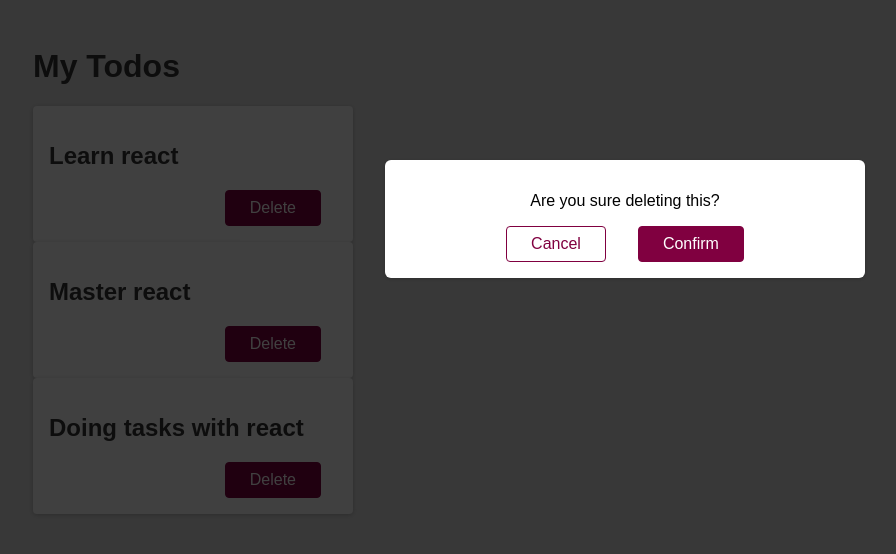
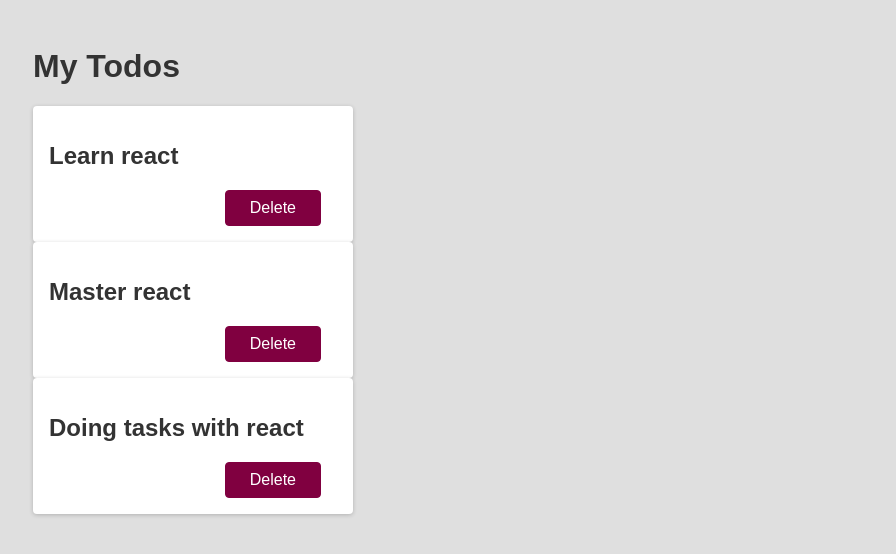
Before and after one commit to emdadul-islam439/react-course-project, a React (Create React App) app: page / in a window 1280 px wide. Shown: the top 554 px of the page, without its empty margins (15-911 px from the left). Built offline with nearby package versions, Linux system fonts and the light colour scheme.

Commit message:
created state and used it

```diff
--- a/src/App.js
+++ b/src/App.js
@@ -1,6 +1,4 @@
 import Todo from "./components/Todo";
-import Modal from "./components/Modal";
-import Backdrop from "./components/Backdrop";
 
 function App() {
   return (
@@ -9,8 +7,6 @@ function App() {
       <Todo text='Learn react'/>
       <Todo text='Master react'/>
       <Todo text='Doing tasks with react'/>
-      <Modal />
-      <Backdrop />
     </div>
   );
 }
--- a/src/components/Todo.js
+++ b/src/components/Todo.js
@@ -1,15 +1,24 @@
+import { useState } from "react";
+import Modal from "./Modal";
+import Backdrop from "./Backdrop";
+
 function Todo(props) {
-    function deleteHandler(){
-        console.log("Clicked!")
-        console.log(props.text)
-    }
+  const [isModalOpen, setIsModalOpen] = useState(false);
+
+  function deleteHandler() {
+    setIsModalOpen(true);
+  }
 
   return (
     <div className="card">
       <h2>{props.text}</h2>
       <div className="actions">
-        <button className="btn" onClick={deleteHandler}>Delete</button>
+        <button className="btn" onClick={deleteHandler}>
+          Delete
+        </button>
       </div>
+    { isModalOpen ? <Modal/> : null }
+    { isModalOpen ? <Backdrop/> : null }
     </div>
   );
 }
```
